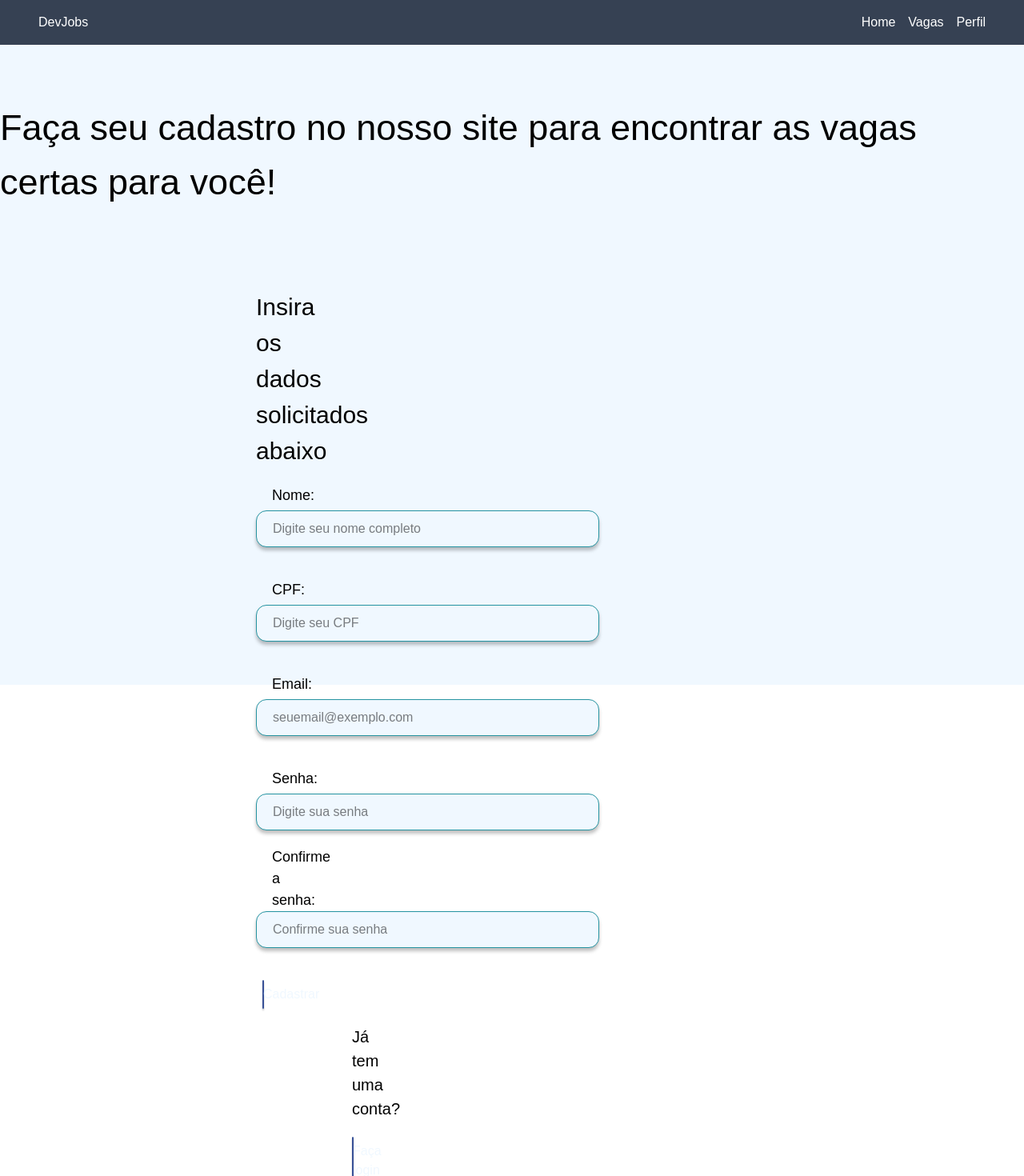
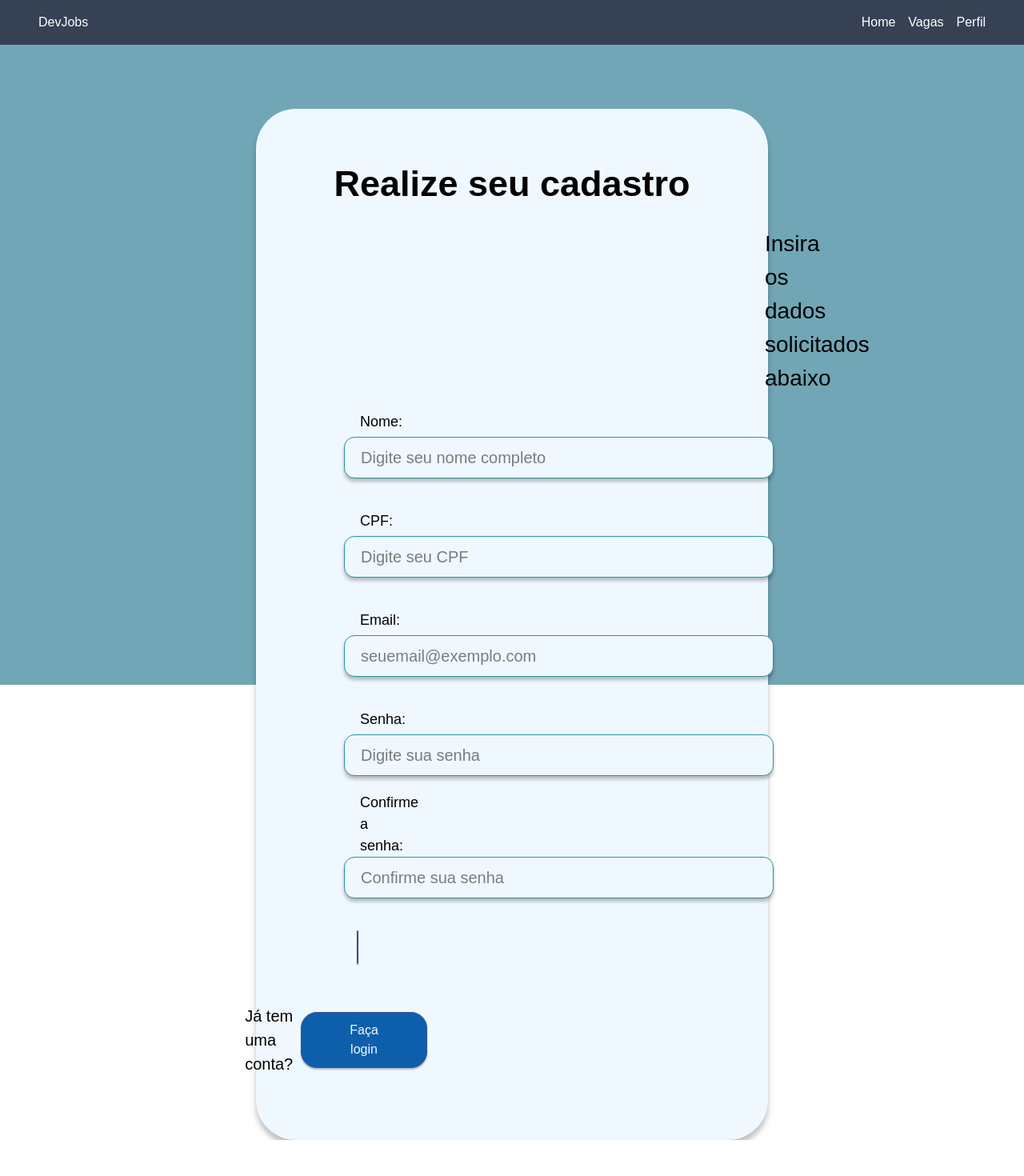
Before and after one commit to GabrielFDevelop/DevJobs, a Next.js app in the folder devJobs/: page /cadastro in a window 1280 px wide. Shown: the top 1470 px of the page at 80% size. After the commit the page ends 1425 px from the top, so only its background shows below. Built offline with nearby package versions, Linux system fonts and the light colour scheme.

Commit message:
Alterações na estilização.

```diff
--- a/devJobs/src/app/cadastro/cadastro.module.css
+++ b/devJobs/src/app/cadastro/cadastro.module.css
@@ -5,7 +5,7 @@
     flex-direction: column;
     margin: 0;
     padding: 0;
-    background-color: #f0f8ff;
+    background-color: #71a6b6;
 
     .topCadastro{
         display: flex;
@@ -13,24 +13,31 @@
         justify-content: center;
         .titleCadastro{
             font-size: 45px;
-            margin: 70px 0 0 0;
+            margin: 20px 0 20px 0;
+            font-weight: bold;
         }
     }
 
     .boxCadastro{
         display: flex;
         flex-direction: column;
-        margin:  100px 90rem 0 20rem;
+        margin:  80px 20rem 0 20rem;
+        padding: 40px 60px 0px 60px;
+        background-color: #f0f8ff;
+        border-radius: 50px;
+        box-shadow: 0px 7px 7px rgba(0, 0, 0, 0.25);
 
         .titleCadastroForm{
-            font-size: 30px;
-            margin: 0 0 20px 0;
+            font-size: 28px;
+            margin: 0 0 20px 36rem;
         }
 
         .formCadastro{
             display: flex;
             flex-direction: column;
             gap: 20px;
+            margin: 0 63rem 0 50px;
+            padding: 0;
 
             .textLabel{
                 font-size: 18px;
@@ -39,26 +46,29 @@
 
             .inputNome{
                 margin: 5px 0 20px 0;
-                padding: 10px 200px 10px 20px;
+                padding: 10px 250px 10px 20px;
                 border: solid 1px rgb(37, 147, 161);
                 border-radius: 13px;
+                font-size: 20px;
                 box-shadow: 0px 4px 4px rgba(0, 0, 0, 0.25);
                 background-color: aliceblue;
             }
 
             .inputCpf{
                 margin: 5px 0 20px 0;
-                padding: 10px 200px 10px 20px;
+                padding: 10px 250px 10px 20px;
                 border: solid 1px rgb(37, 147, 161);
                 border-radius: 13px;
+                font-size: 20px;
                 box-shadow: 0px 4px 4px rgba(0, 0, 0, 0.25);
                 background-color: aliceblue;
             }
 
             .inputEmail{
                 margin: 5px 0 20px 0;
-                padding: 10px 200px 10px 20px;
+                padding: 10px 250px 10px 20px;
                 border: solid 1px rgb(37, 147, 161);
+                font-size: 20px;
                 border-radius: 13px;
                 box-shadow: 0px 4px 4px rgba(0, 0, 0, 0.25);
                 background-color: aliceblue;
@@ -66,8 +76,9 @@
 
             .inputSenha{
                 margin: 5px 0 0 0;
-                padding: 10px 200px 10px 20px;
+                padding: 10px 250px 10px 20px;
                 border: solid 1px rgb(37, 147, 161);
+                font-size: 20px;
                 border-radius: 13px;
                 box-shadow: 0px 4px 4px rgba(0, 0, 0, 0.25);
                 background-color: aliceblue;
@@ -75,17 +86,19 @@
 
             .inputConfirmaSenha{
                 margin: 0 0 10px 0;
-                padding: 10px 200px 10px 20px;
+                padding: 10px 250px 10px 20px;
                 border: solid 1px rgb(37, 147, 161);
+                font-size: 20px;
                 border-radius: 13px;
                 box-shadow: 0px 4px 4px rgba(0, 0, 0, 0.25);
                 background-color: aliceblue;
             }
 
             .buttonCadastro{
-                margin: 10px 10rem 0 0.5rem;
+                margin: 10px 1rem 0 1rem;
                 padding: 5px 0px 5px 0px;
                 border: solid 1px rgb(56, 81, 151);
+                font-size: 20px;
                 background-color: rgb(13, 95, 172);
                 color: aliceblue;
                 border-radius: 20px;
@@ -95,19 +108,21 @@
     }
 
     .boxRedirectLogin{
-        gap: 20px;
         display: flex;
-        flex-direction: column;
-        margin:  20px 0 100px 120px;
+        align-items: center;
+        justify-content: center;
+        margin:  50px 63rem 80px 20px;
+        padding: 0 0 0 20px;
 
         .textRedirectLogin{
             font-size: 20px;
+            padding: 0 10px 0 0;
         }
 
         .buttonRedirectLogin{
             text-align: center;
-            margin: 0 18rem 0 0;
-            padding: 5px 0px 5px 0px;
+            margin: 0;
+            padding: 10px 60px 10px 60px;
             border: solid 1px rgb(56, 81, 151);
             background-color: rgb(13, 95, 172);
             color: aliceblue;
--- a/devJobs/src/app/cadastro/page.tsx
+++ b/devJobs/src/app/cadastro/page.tsx
@@ -3,10 +3,10 @@ import style from './cadastro.module.css';
 export default async function telaCadastro() {
     return (
         <div className={style.bodyCadastro}>
+            <div className={style.boxCadastro}>
             <div className={style.topCadastro}>
-                <h1 className={style.titleCadastro}>Faça seu cadastro no nosso site para encontrar as vagas certas para você!</h1>
+                <h1 className={style.titleCadastro}>Realize seu cadastro</h1>
             </div>
-            <div className={style.boxCadastro}>
                 <h1 className={style.titleCadastroForm}>Insira os dados solicitados abaixo</h1>
                 <form className={style.formCadastro}>
                     <label>
--- a/devJobs/src/app/login/page.tsx
+++ b/devJobs/src/app/login/page.tsx
@@ -3,8 +3,8 @@ import style from './login.module.css';
 export default function LoginPage() {
     return(
         <div className={style.bodyLogin}>
+            <div className={style.boxLogin}>
             <h1 className={style.titleLogin}>Seja bem vindo!</h1>
-            <div className={style.boxLogin}>
                 <div className={style.boxListLogin}>
                     <ul className={style.listLogin}>
                         <li>
```
Also changed, not shown: devJobs/src/app/login/login.module.css (+21 -14 lines).
